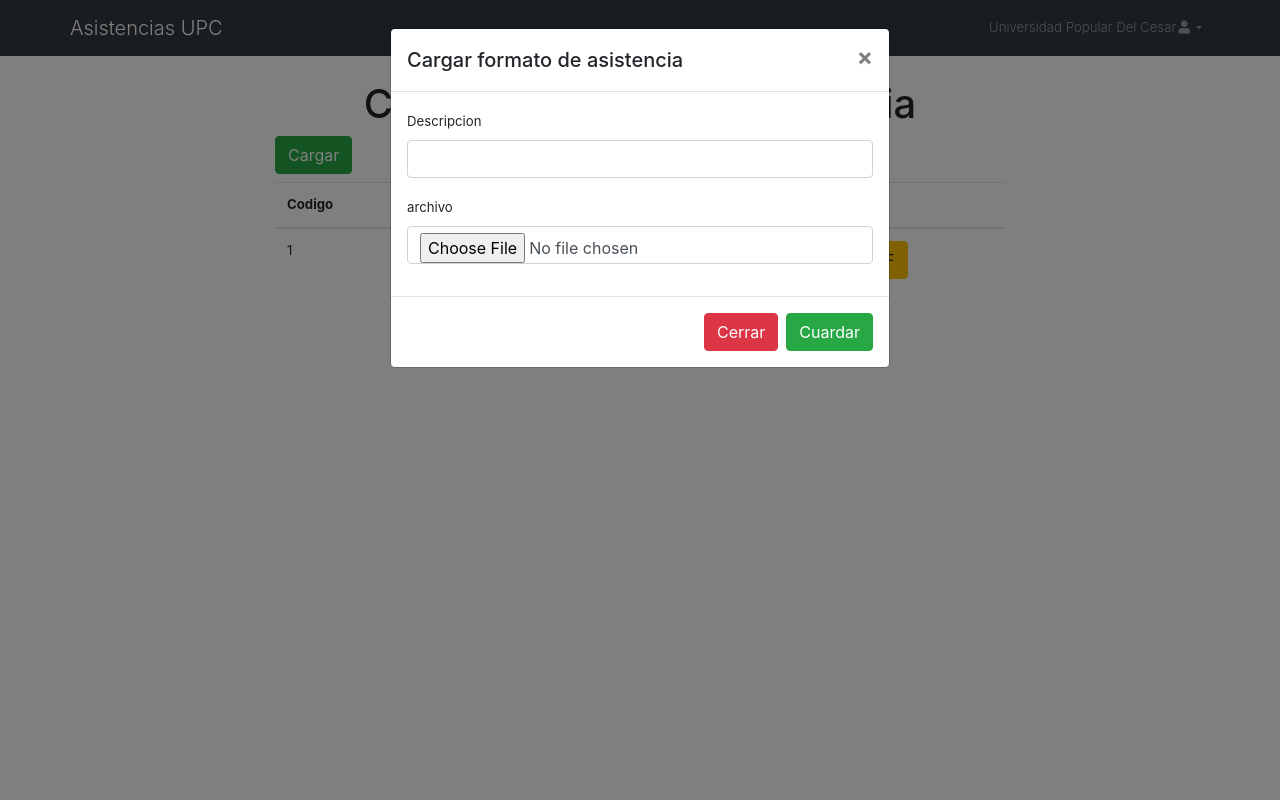
After one commit to kevin-sys/ControlAsistenciaRFID, a PHP site: page /CargarAsistencia.php in a window 1280 px wide, after a click on "Cargar". The commit adds this page. Run offline with PHP 8.4, Linux system fonts and the light colour scheme; tables that the repository leaves empty hold one stand-in row (values such as "Sample post"); data that the repository does not hold is empty; a stand-in replaces the project's code that opens the database connection; some libraries are stand-ins or nearby versions.

Commit message:
Commit asistencia

```diff
--- /dev/null
+++ b/CargarAsistencia.php
@@ -0,0 +1,148 @@
+<!DOCTYPE html>
+<!--
+To change this license header, choose License Headers in Project Properties.
+To change this template file, choose Tools | Templates
+and open the template in the editor.
+-->
+<?php
+include('conexionarchivo.php');
+
+$tmp = array();
+$res = array();
+
+$sel = $con->query("SELECT * FROM files");
+while ($row = $sel->fetch_assoc()) {
+    $tmp = $row;
+    array_push($res, $tmp);
+}
+?>
+<?php include('includes/HeaderCargarAsistencia.php'); ?>
+<html>
+    <head>
+        <meta charset="UTF-8">
+        <title></title>
+        <link rel="stylesheet" href="https://stackpath.bootstrapcdn.com/bootstrap/4.5.2/css/bootstrap.min.css" integrity="sha384-JcKb8q3iqJ61gNV9KGb8thSsNjpSL0n8PARn9HuZOnIxN0hoP+VmmDGMN5t9UJ0Z" crossorigin="anonymous">
+    </head>
+    <body>
+        <br>
+        <div class="container">
+            <div class="row justify-content-md-center">
+                <div class="col-md-auto">
+                    <h1>Cargar formato de asistencia</h1>
+                </div>
+            </div>
+            <div class="row justify-content-md-center">
+                <div class="col-8">
+                    <button type="button" class="btn btn-success" data-toggle="modal" data-target="#exampleModal">
+                        Cargar
+                    </button>
+
+                    <table class="table mt-2">
+                        <thead>
+                            <tr>
+                                <th scope="col">Codigo</th>
+                                <th scope="col">descripcion</th>
+                                <th scope="col">Fecha de cargue</th>
+                                <th scope="col">Acciones</th>
+
+                            </tr>
+                        </thead>
+                        <tbody>
+                            <?php foreach ($res as $val) { ?>
+                                <tr>
+                                    <td><?php echo $val['id'] ?> </td>
+                                    <td><?php echo $val['description'] ?></td>
+                                    <td><?php echo $val['FechaRegistro'] ?></td>
+
+                                    <td>
+                                        <button onclick="openModelPDF('<?php echo $val['url'] ?>')" class="btn btn-warning" type="button">Ver PDF</button>
+
+                                    </td>
+                                </tr>
+                            <?php } ?>
+                        </tbody>
+                    </table>
+                </div>
+            </div>
+        </div>
+        <!-- Modal -->
+        <div class="modal fade" id="exampleModal" tabindex="-1" aria-labelledby="exampleModalLabel" aria-hidden="true">
+            <div class="modal-dialog">
+                <div class="modal-content">
+                    <div class="modal-header">
+                        <h5 class="modal-title" id="exampleModalLabel">Cargar formato de asistencia</h5>
+                        <button type="button" class="close" data-dismiss="modal" aria-label="Close">
+                            <span aria-hidden="true">&times;</span>
+                        </button>
+                    </div>
+                    <div class="modal-body">
+                        <form enctype="multipart/form-data" id="form1">
+
+                            <div class="form-group">
+                                <label for="description">Descripcion</label>
+                                <input type="text" class="form-control" id="description" name="description" required="required">
+                            </div>
+                            <div class="form-group">
+                                <label for="description">archivo</label>
+                                <input type="file" class="form-control" id="file" name="file">
+                            </div>
+                        </form>
+                    </div>
+                    <div class="modal-footer">
+                        <button type="button" class="btn btn-danger" data-dismiss="modal">Cerrar</button>
+                        <button type="button" class="btn btn-success" onclick="onSubmitForm()">Cuardar</button>
+                    </div>
+                </div>
+            </div>
+        </div>
+        <div class="modal fade" id="modalPdf" tabindex="-1" aria-labelledby="modalPdf" aria-hidden="true">
+            <div class="modal-dialog modal-lg">
+                <div class="modal-content">
+                    <div class="modal-header">
+                        <h5 class="modal-title" id="exampleModalLabel">Ver Reporte</h5>
+                        <button type="button" class="close" data-dismiss="modal" aria-label="Close">
+                            <span aria-hidden="true">&times;</span>
+                        </button>
+                    </div>
+                    <div class="modal-body">
+                        <iframe id="iframePDF" frameborder="0" scrolling="no" width="100%" height="500px"></iframe>
+                    </div>
+                    <div class="modal-footer">
+                        <button type="button" class="btn btn-secondary" data-dismiss="modal">Cerrar</button>
+
+                    </div>
+                </div>
+            </div>
+        </div>
+        <script src="https://code.jquery.com/jquery-3.4.1.min.js" crossorigin="anonymous"></script>
+        <script src="https://cdn.jsdelivr.net/npm/popper.js@1.16.1/dist/umd/popper.min.js" integrity="sha384-9/reFTGAW83EW2RDu2S0VKaIzap3H66lZH81PoYlFhbGU+6BZp6G7niu735Sk7lN" crossorigin="anonymous"></script>
+        <script src="https://stackpath.bootstrapcdn.com/bootstrap/4.5.2/js/bootstrap.min.js" integrity="sha384-B4gt1jrGC7Jh4AgTPSdUtOBvfO8shuf57BaghqFfPlYxofvL8/KUEfYiJOMMV+rV" crossorigin="anonymous"></script>
+        <script>
+                            function onSubmitForm() {
+                                var frm = document.getElementById('form1');
+                                var data = new FormData(frm);
+                                var xhttp = new XMLHttpRequest();
+                                xhttp.onreadystatechange = function () {
+                                    if (this.readyState == 4) {
+                                        var msg = xhttp.responseText;
+                                        if (msg == 'success') {
+                                            alert(msg);
+                                            $('#exampleModal').modal('hide')
+                                        } else {
+                                            alert(msg);
+                                        }
+
+                                    }
+                                };
+                                xhttp.open("POST", "upload.php", true);
+                                xhttp.send(data);
+                                $('#form1').trigger('reset');
+                            }
+                            function openModelPDF(url) {
+                                $('#modalPdf').modal('show');
+                                $('#iframePDF').attr('src','<?php echo 'http://' . $_SERVER['HTTP_HOST'] . '/sistema/'; ?>'+url);
+                            }
+        </script>
+
+    </body>
+</html>
--- /dev/null
+++ b/conexionarchivo.php
@@ -0,0 +1,36 @@
+<?php
+
+$con = new mysqli('localhost', 'root', '', 'controlasistencia');
+if ($con->connect_errno) {
+    die('fail');
+}
+
+function file_name($string) {
+
+    // Tranformamos todo a minusculas
+
+    $string = strtolower($string);
+
+    //Rememplazamos caracteres especiales latinos
+
+    $find = array('á', 'é', 'í', 'ó', 'ú', 'ñ');
+
+    $repl = array('a', 'e', 'i', 'o', 'u', 'n');
+
+    $string = str_replace($find, $repl, $string);
+
+    // Añadimos los guiones
+
+    $find = array(' ', '&', '\r\n', '\n', '+');
+    $string = str_replace($find, '-', $string);
+
+    // Eliminamos y Reemplazamos otros carácteres especiales
+
+    $find = array('/[^a-z0-9\-<>]/', '/[\-]+/', '/<[^>]*>/');
+
+    $repl = array('', '-', '');
+
+    $string = preg_replace($find, $repl, $string);
+
+    return $string;
+}
--- /dev/null
+++ b/includes/HeaderCargarAsistencia.php
@@ -0,0 +1,29 @@
+<!DOCTYPE html>
+<html lang="en">
+  <head>
+    <meta charset="UTF-8">
+    <title>Reporte de asistencias</title>
+    <meta name="viewport" content="width=device-width, user-scalable=no, initial-scale=1.0, maximum-scale=1.0, minimum-scale=1.0">
+    <!-- BOOTSTRAP 4 -->
+    <link rel="stylesheet" href="https://bootswatch.com/4/yeti/bootstrap.min.css">
+    <!-- FONT AWESOEM -->
+    <link rel="stylesheet" href="https://use.fontawesome.com/releases/v5.6.3/css/all.css" integrity="sha384-UHRtZLI+pbxtHCWp1t77Bi1L4ZtiqrqD80Kn4Z8NTSRyMA2Fd33n5dQ8lWUE00s/" crossorigin="anonymous">
+  </head>
+  <body>
+
+    <nav class="sb-topnav navbar navbar-expand navbar-dark bg-dark">
+      <div class="container">
+        <a class="navbar-brand" href="principal.php">Asistencias UPC</a>
+        <ul class="navbar-nav ml-auto mr-0 mr-md-0 my-0 my-md-0">
+            <li class="nav-item dropdown">
+                <a class="nav-link dropdown-toggle" id="userDropdown" href="#" role="button" data-toggle="dropdown" aria-haspopup="true" aria-expanded="false"><?php echo "Universidad Popular Del Cesar"; ?><i class="fas fa-user fa-fw"></i></a>
+                <div class="dropdown-menu dropdown-menu-right" aria-labelledby="userDropdown">
+                    <a class="dropdown-item" href="#">Configuración</a>
+                    <div class="dropdown-divider"></div>
+                    <a class="dropdown-item" href="logout.php">Salir</a>
+                </div>
+            </li>
+        </ul>
+      </div>
+
+    </nav>
```
Also changed, not shown: AsistenciaEstudiante.php (+6 -6 lines), Regresion.php (added, +32 -0 lines), TablaAsistenciaEstudiante.php (renamed from TablaAsistencia.php, +18 -18 lines), db.sql (added, +33 -0 lines), upload.php (added, +38 -0 lines), 2 other files.
